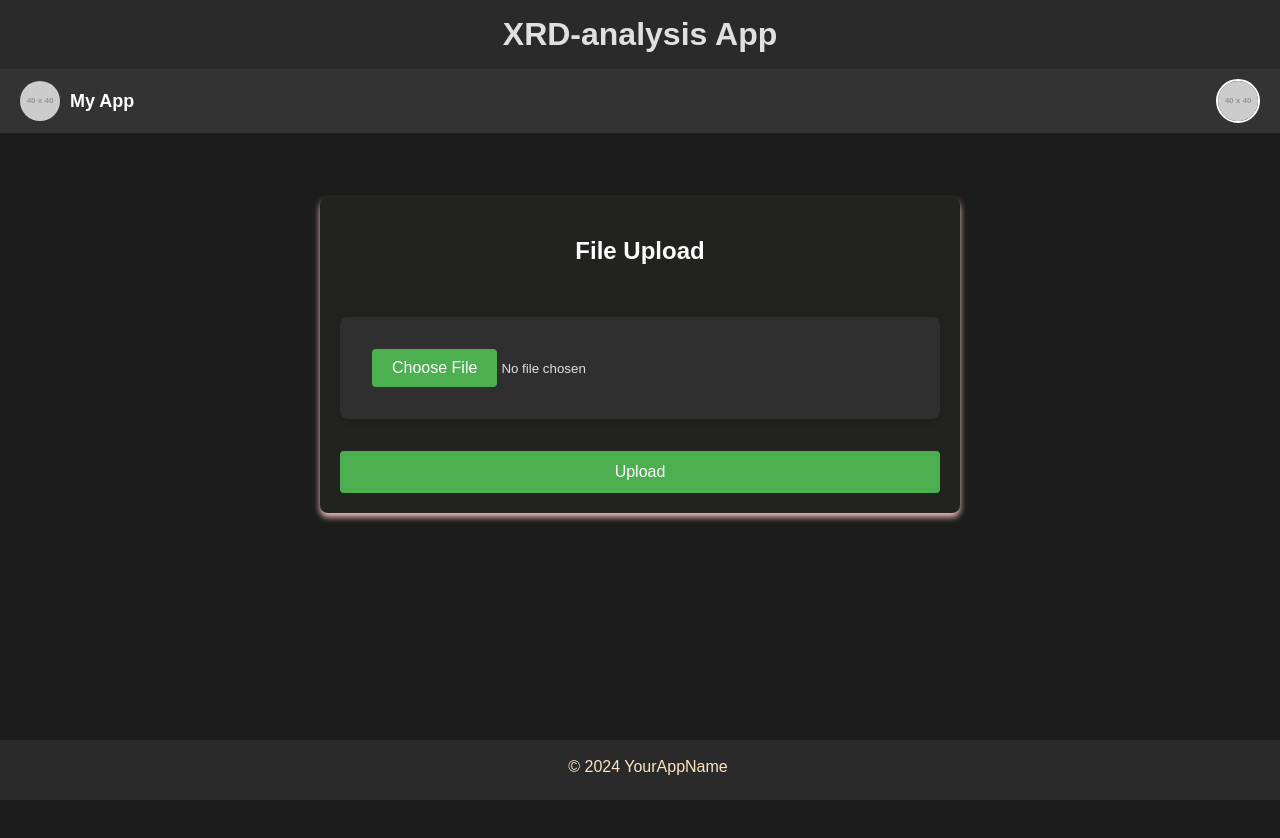
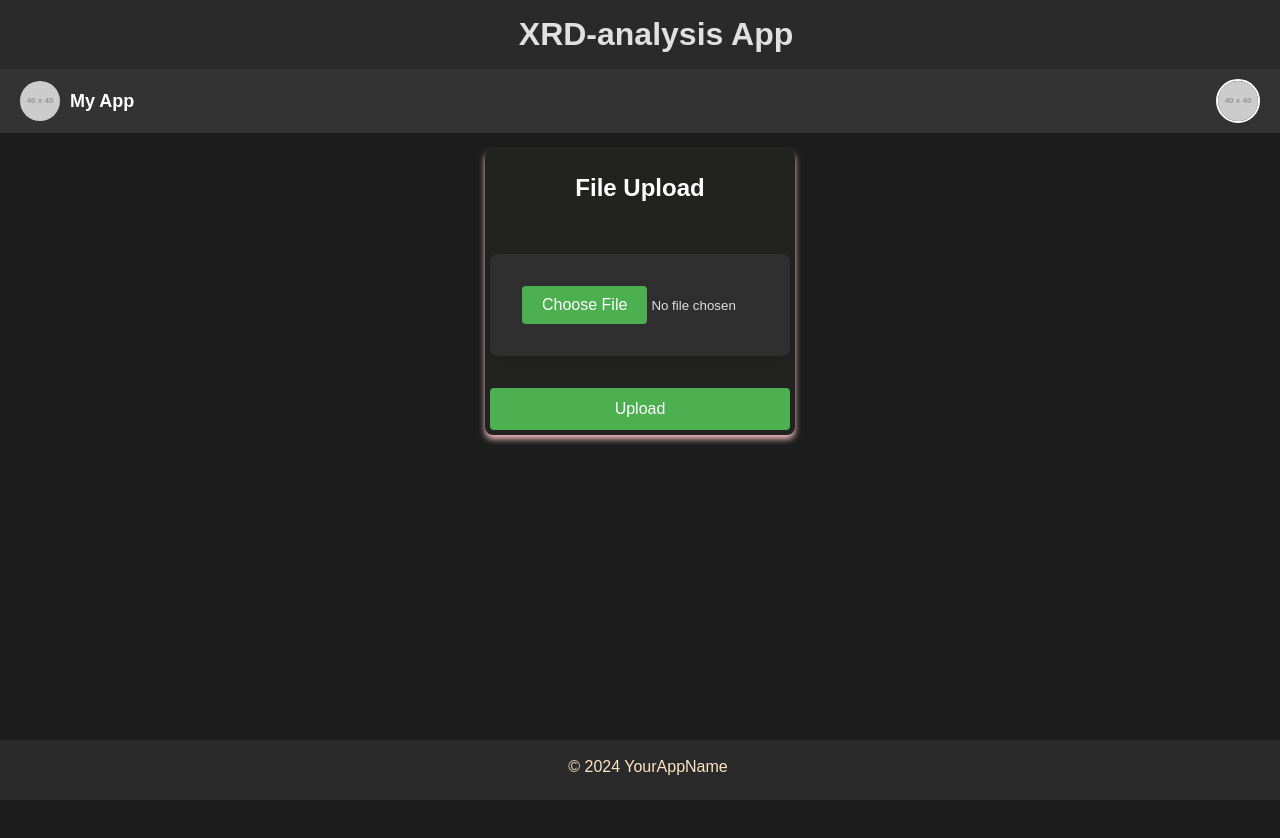
Before and after one commit to codersraj82/frontend, a React (Create React App) app: page / in a window 1280 px wide. Shown: the top 838 px of the page. Before the commit the page ends 800 px from the top, so only its background shows below. Built offline with nearby package versions, Linux system fonts and the light colour scheme; no server answers.

Commit message:
css modified

```diff
--- a/src/App.css
+++ b/src/App.css
@@ -18,6 +18,7 @@ body {
   background-color: #2a2a2a; /* Slightly lighter gray for header */
   padding: 1rem;
   text-align: center;
+  width: 100%;
 }
 
 .app-header h1 {
@@ -27,8 +28,10 @@ body {
 
 .app-main {
   flex: 1;
-  padding: 1rem;
-  margin-top: 3rem;
+  /* padding: 1rem;
+  margin-top: 3rem; */
+  width: 100%;
+  height: 100vh;
 }
 
 
@@ -43,7 +46,7 @@ body {
   background-color: #2a2a2a;
   padding: 0.5rem;
   font-size: 0.8rem;
-  color: bisque;
+
 }
 
 .app-footer p{
--- a/src/components/FileUpload.css
+++ b/src/components/FileUpload.css
@@ -4,9 +4,9 @@
     flex-direction: column;
     gap:2rem;
     width: 100%;
-    max-width: 600px;
-    margin: 0 auto;
-    padding: 20px;
+    max-width: 300px;
+    margin: 1rem auto;
+    padding: 5px;
     background-color: #222221;
     border-radius: 8px;
     box-shadow: 0 4px 6px rgb(245, 190, 190);
```
Also changed, not shown: 11 other files (tests, documents, lock files or other folders).
